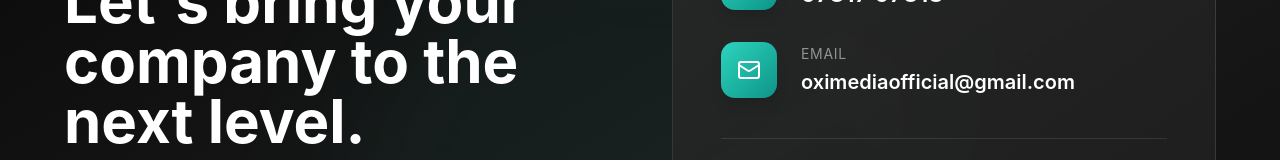
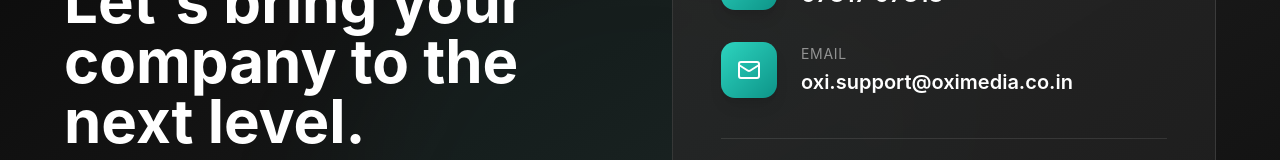
Before and after one commit to BrindaL/OxiMedia, a React (Vite) app in the folder app/: page / in a window 1280 px wide. Shown: the part 4413-4573 px from the top of the page. Built offline with nearby package versions, Linux system fonts and the light colour scheme.

Commit message:
Updated mail id

```diff
--- a/app/src/sections/Contact.tsx
+++ b/app/src/sections/Contact.tsx
@@ -85,10 +85,10 @@ const Contact = () => {
                 <div>
                   <p className="text-white/50 text-sm uppercase tracking-wider mb-1">Email</p>
                   <a
-                    href="mailto:oximediaofficial@gmail.com"
+                    href="mailto:oxi.support@oximedia.co.in"
                     className="text-white text-lg md:text-xl font-semibold hover:text-teal-300 transition-colors duration-300"
                   >
-                    oximediaofficial@gmail.com
+                    oxi.support@oximedia.co.in
                   </a>
                 </div>
               </div>
```
